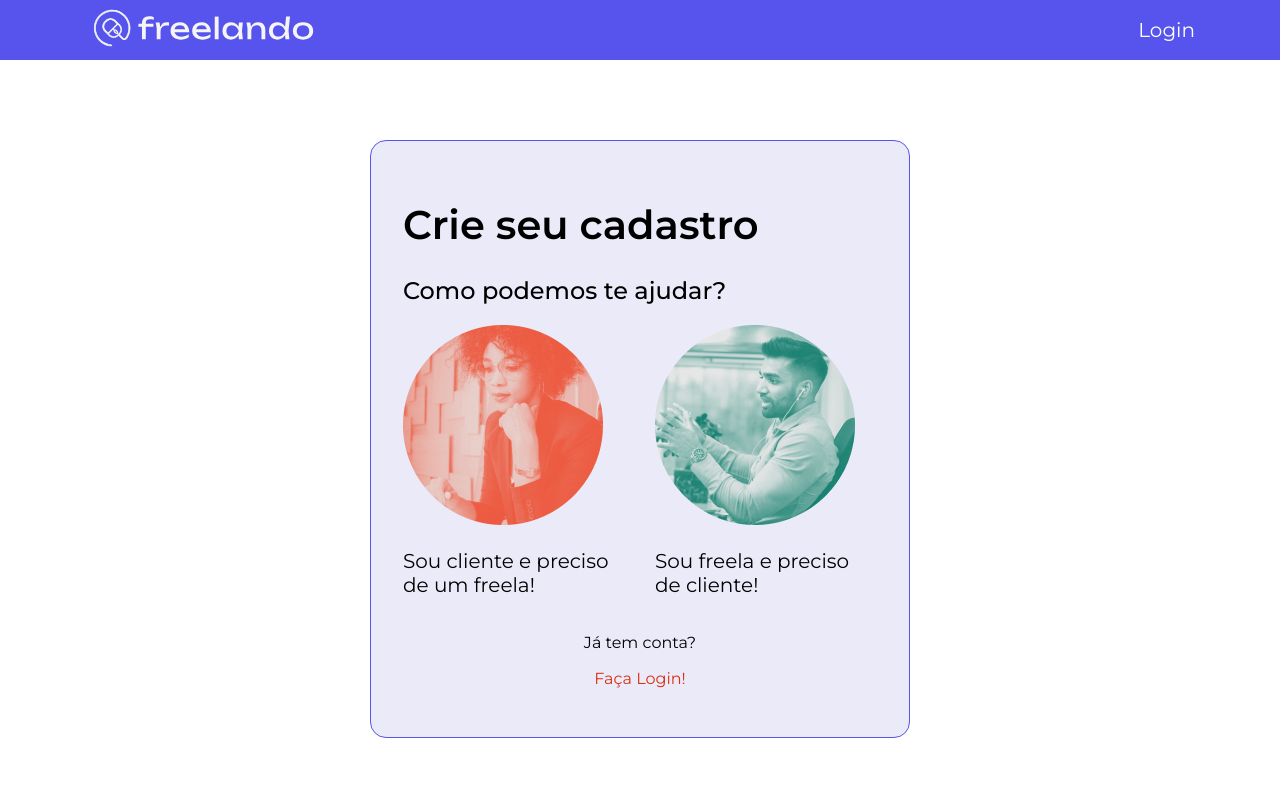
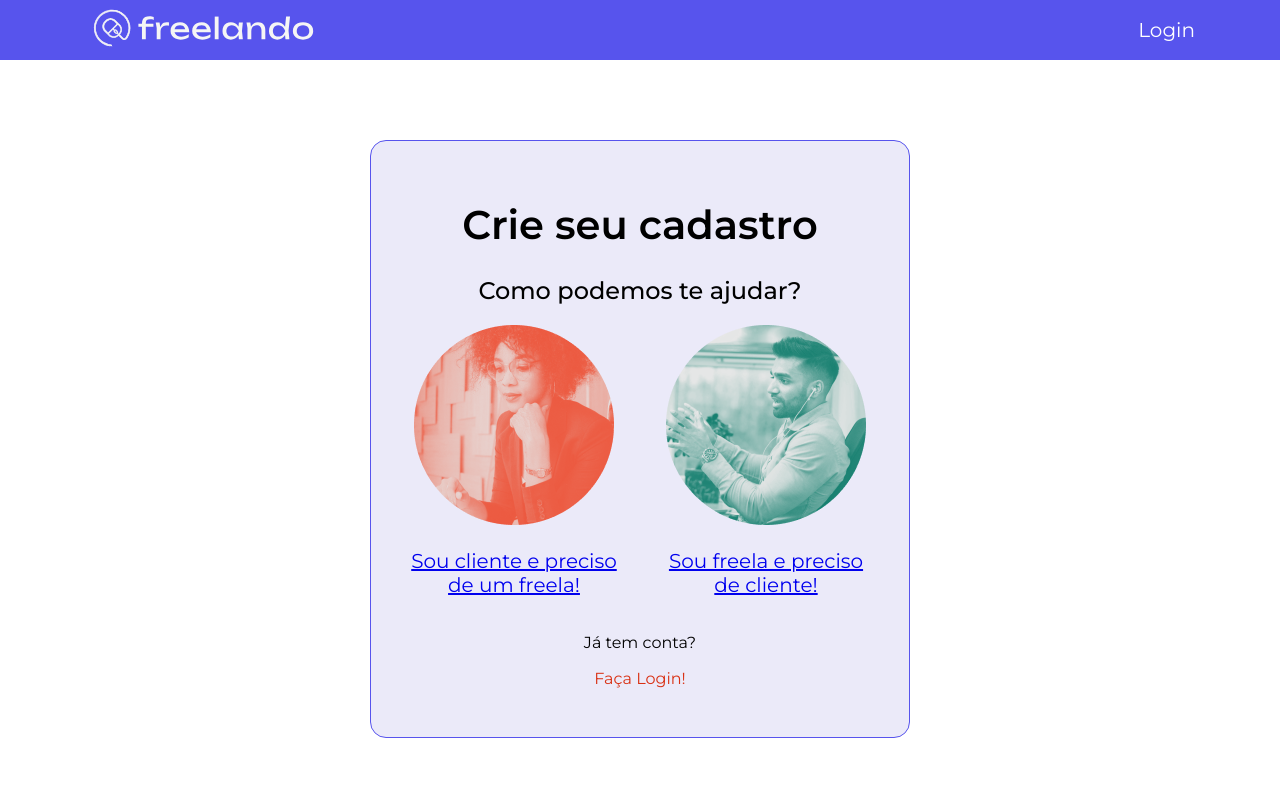
Before and after one commit to ViniCellist/Alura-Freelando, a React (Create React App) app in the folder freelando/: page /cadastro in a window 1280 px wide. Shown: the top 800 px of the page. Built offline with nearby package versions, Linux system fonts and the light colour scheme.

Commit message:
adicionado novo link sem renderização da pagina

```diff
--- a/freelando/src/pages/cadastro/SelecaoCliente.jsx
+++ b/freelando/src/pages/cadastro/SelecaoCliente.jsx
@@ -3,10 +3,11 @@
 import cliente from './assets/cliente.png';
 import freelancer from './assets/freela.png';
 import { Link } from '../../components/Link/Link';
+import { Link as RouterLink } from 'react-router-dom'
 
 const SelecaoCliente = () => {
     return (
-        <>
+        <div style={{textAlign: "center"}}>
             <Tipografia variante="h1" componente="h1">
               Crie seu cadastro
             </Tipografia>
@@ -15,19 +16,23 @@
             </Tipografia>
             <Row>
                 <Col md={6} sm={12}>
+                    <RouterLink to="interesses">
                         <img src={cliente} alt="Imagem que presenta o cliente" />
                         <Tipografia variante="body" componente="body" >
                             Sou cliente e preciso de um freela!
                         </Tipografia>
+                    </RouterLink>
                 </Col>
                 <Col md={6} sm={12}>
+                    <RouterLink to="">
                         <img src={freelancer} alt="Imagem que representa o freelancer" />
                         <Tipografia variante="body" componente="body" >
                             Sou freela e preciso de cliente!
                         </Tipografia>
+                    </RouterLink>
                 </Col>
             </Row>
-            <div style={{textAlign: "center"}}>
+            <div>
                 <Tipografia variante="body2" componente="body2">
                     Já tem conta?
                 </Tipografia>
@@ -35,7 +40,7 @@
                     <Link variante='secundaria'>Faça Login!</Link>
                 </p>
             </div>
-        </>
+        </div>
     );
 }
 
```
Lines whose indentation alone changed are shown as unchanged.
